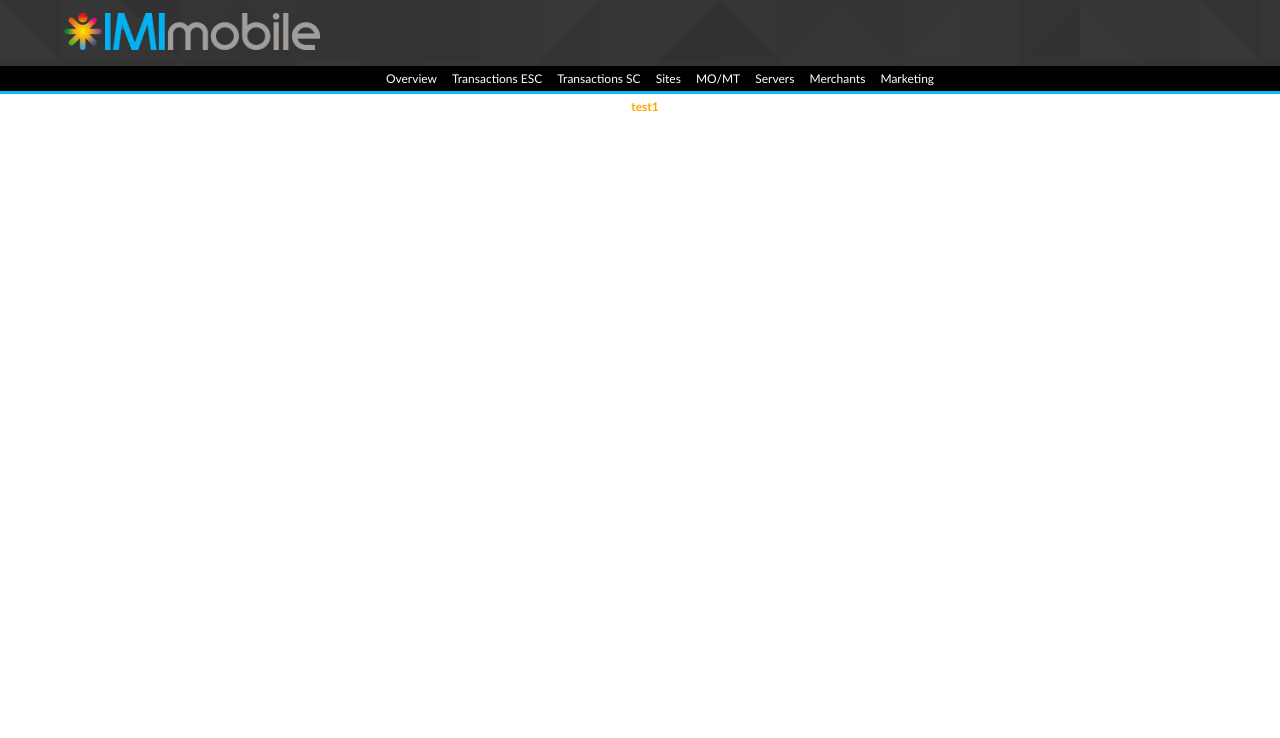
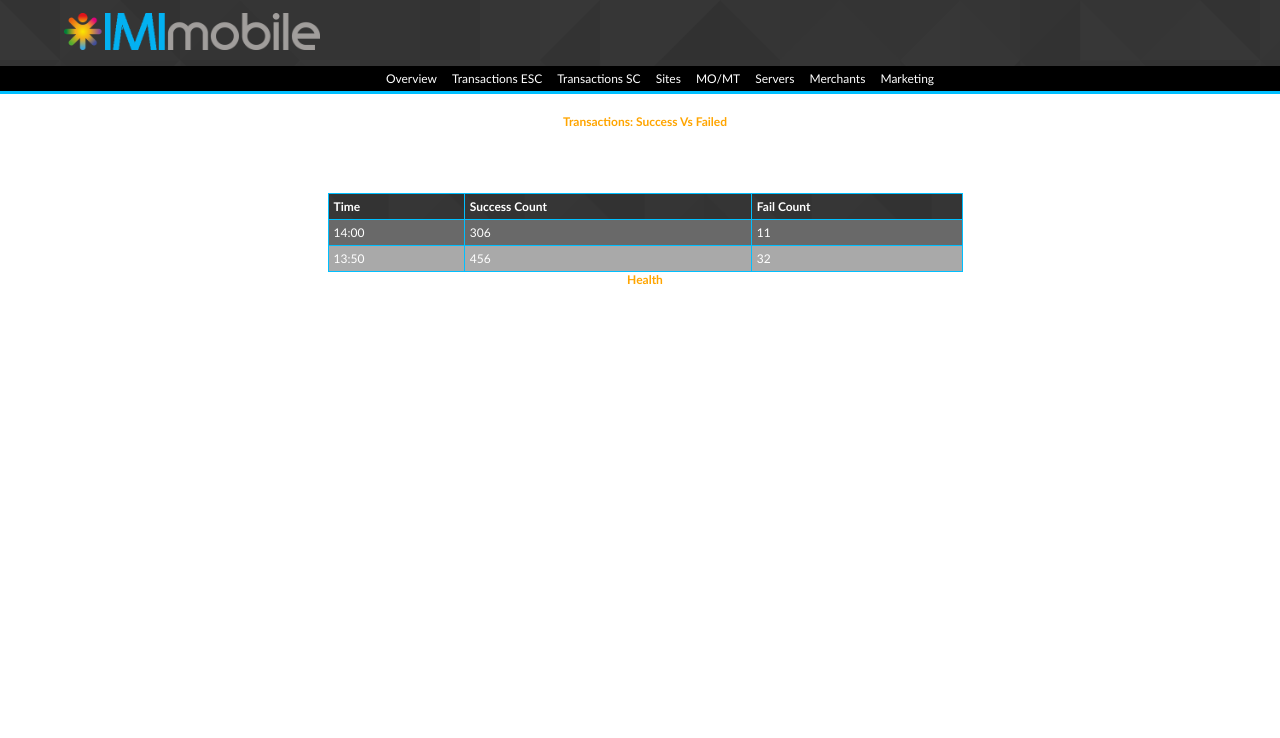
Before and after one commit to octoray/PFI_MON_STAGING, a PHP site: page /overview.php in a window 1280 px wide. Shown: the top 738 px of the page. Run offline with PHP 8.4, Linux system fonts and the light colour scheme.

Commit message:
css change

```diff
--- a/overview.php
+++ b/overview.php
@@ -1,9 +1,31 @@
 <?php require("./head_foot/header_1.inc.php"); ?>
 
 <div class="wrapper">
-    <h1>test1</h1>
-    <h2>test2</h2>
-    <h3>test3</h3>
+    <br>
+    <h1>Transactions: Success Vs Failed</h1>
+
+    <table id="t01">
+        <tr>
+            <th>Time</th>
+            <th>Success Count</th>
+            <th>Fail Count</th>
+        </tr>
+        <tr>
+            <td>14:00</td>
+            <td>306</td>
+            <td>11</td>
+        </tr>
+        <tr>
+            <td>13:50</td>
+            <td>456</td>
+            <td>32</td>
+        </tr>
+    </table>
+
+    <h1>Health</h1>
+
+    Good
+
 </div>
 
 <?php require("./head_foot/footer_1.inc.php"); ?>
```
